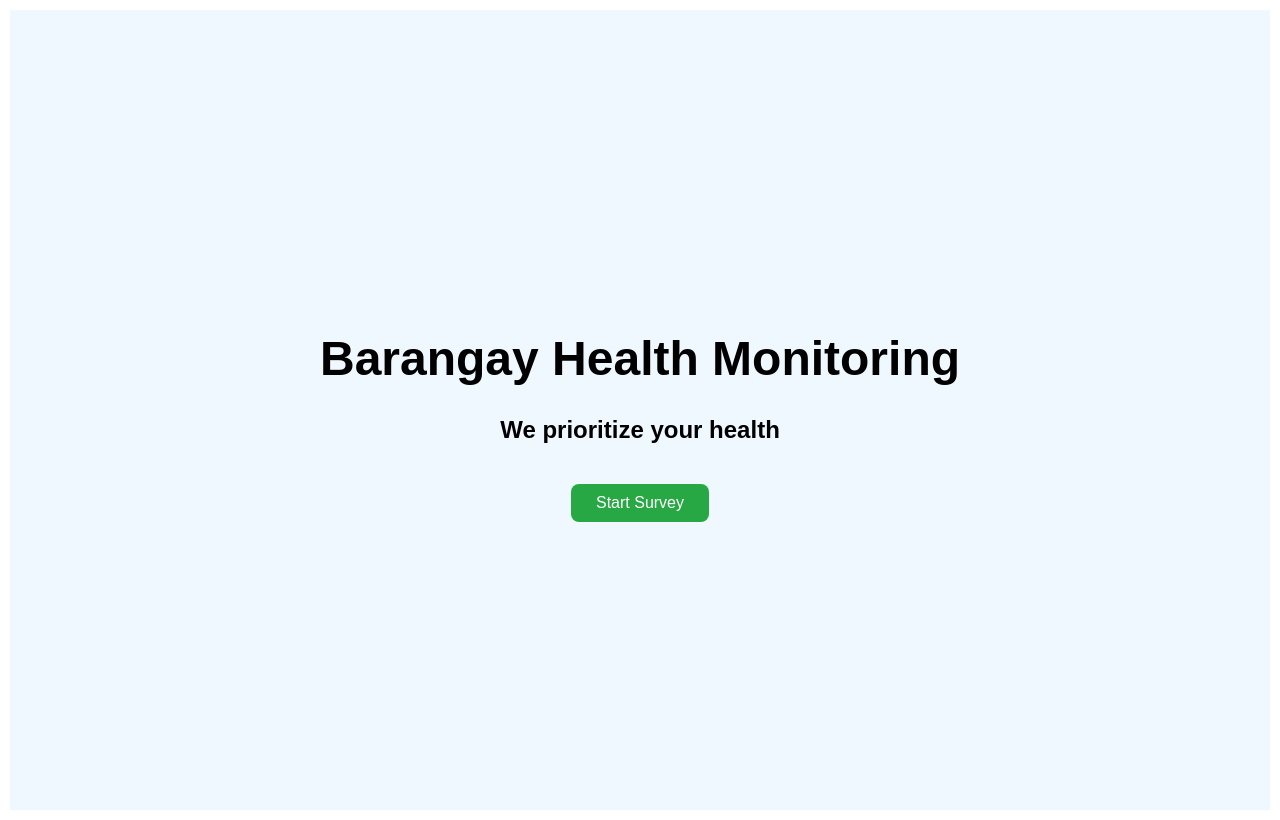
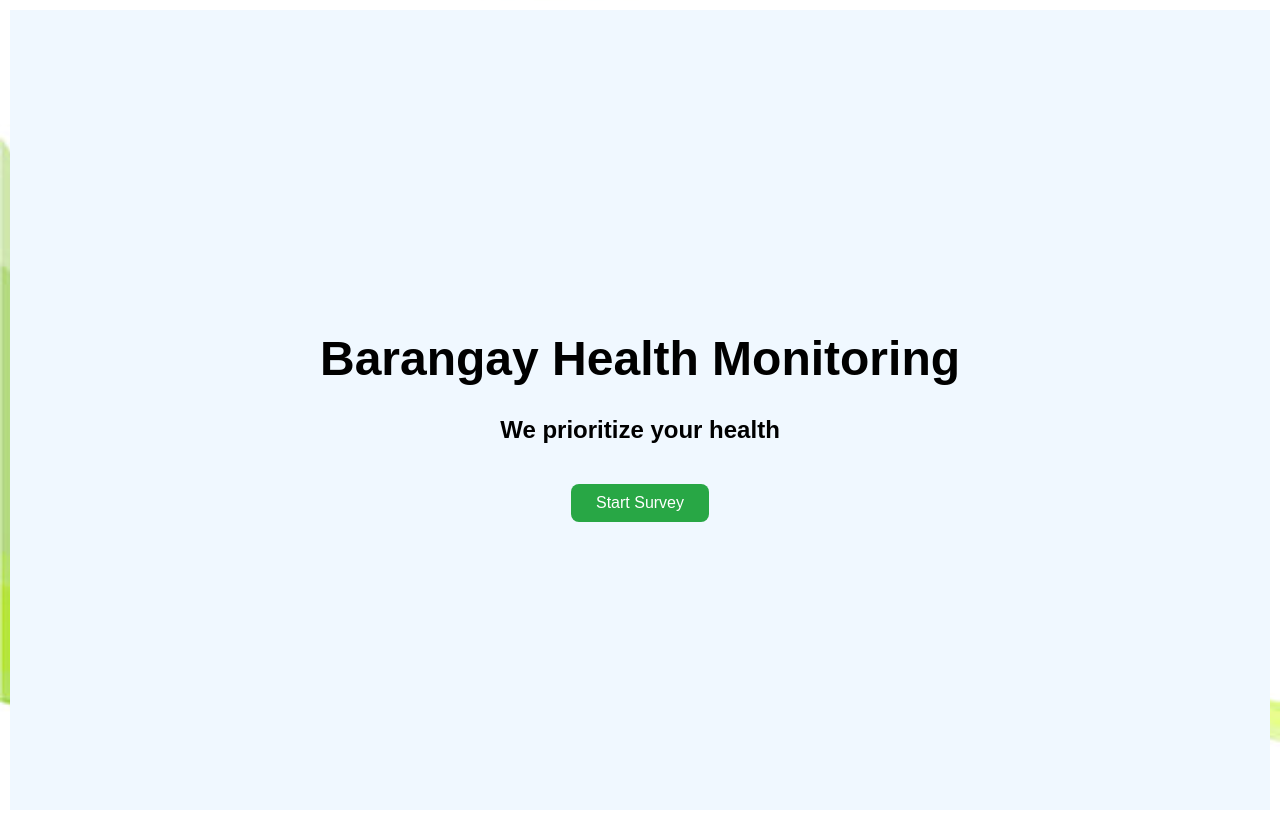
Before and after one commit to aisheeru01/Barangay-Health-Monitoring-Survey, a plain HTML site: page index.html in a window 1280 px wide. Drawn offline with Linux system fonts and the light colour scheme.

Commit message:
Update brgysrvey.css

```diff
--- a/brgysrvey.css
+++ b/brgysrvey.css
@@ -5,7 +5,7 @@ padding: 0;
 body {
     font-family: 'Times New Roman', Times, serif;
     margin: 20px;
-    background-image: url(images/bg2.jpg);
+    background-image: url(bg2.jpg);
     background-repeat: no-repeat;
     background-size: cover;
     background-attachment: fixed;
```
